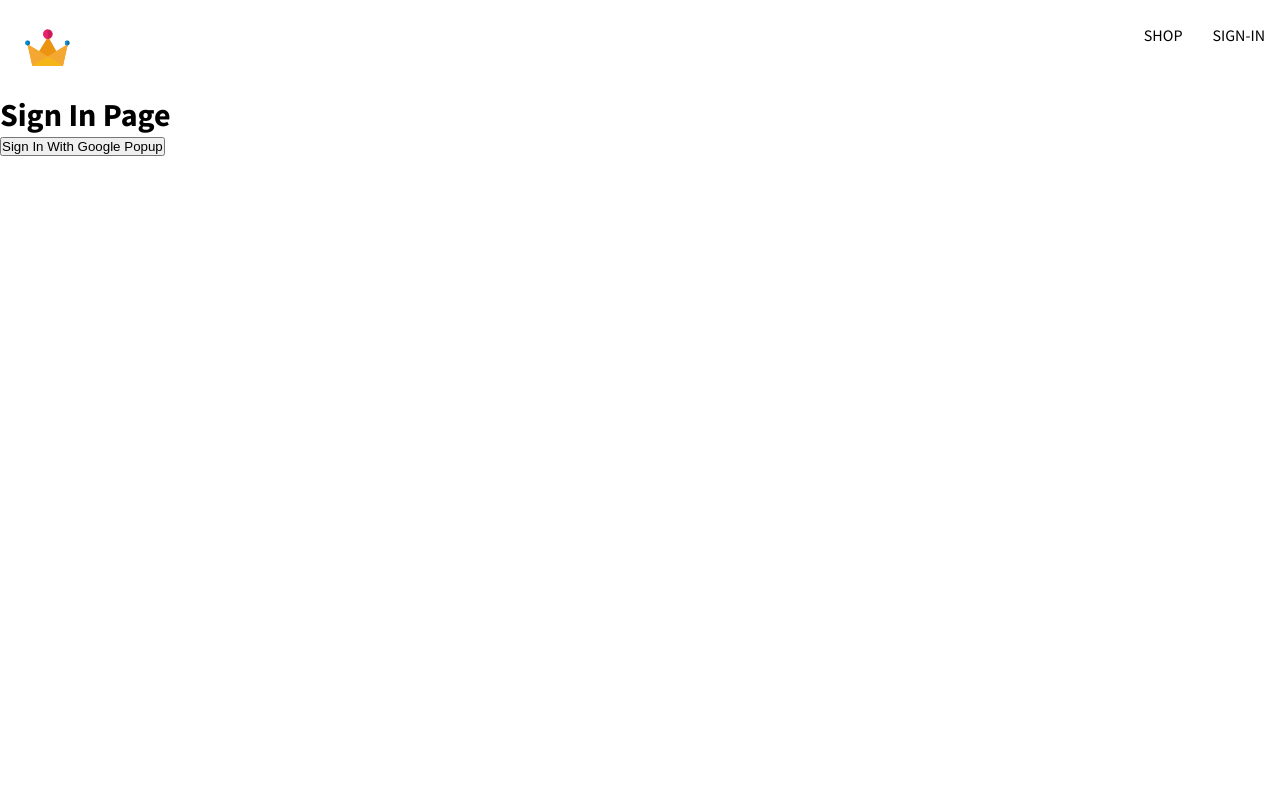
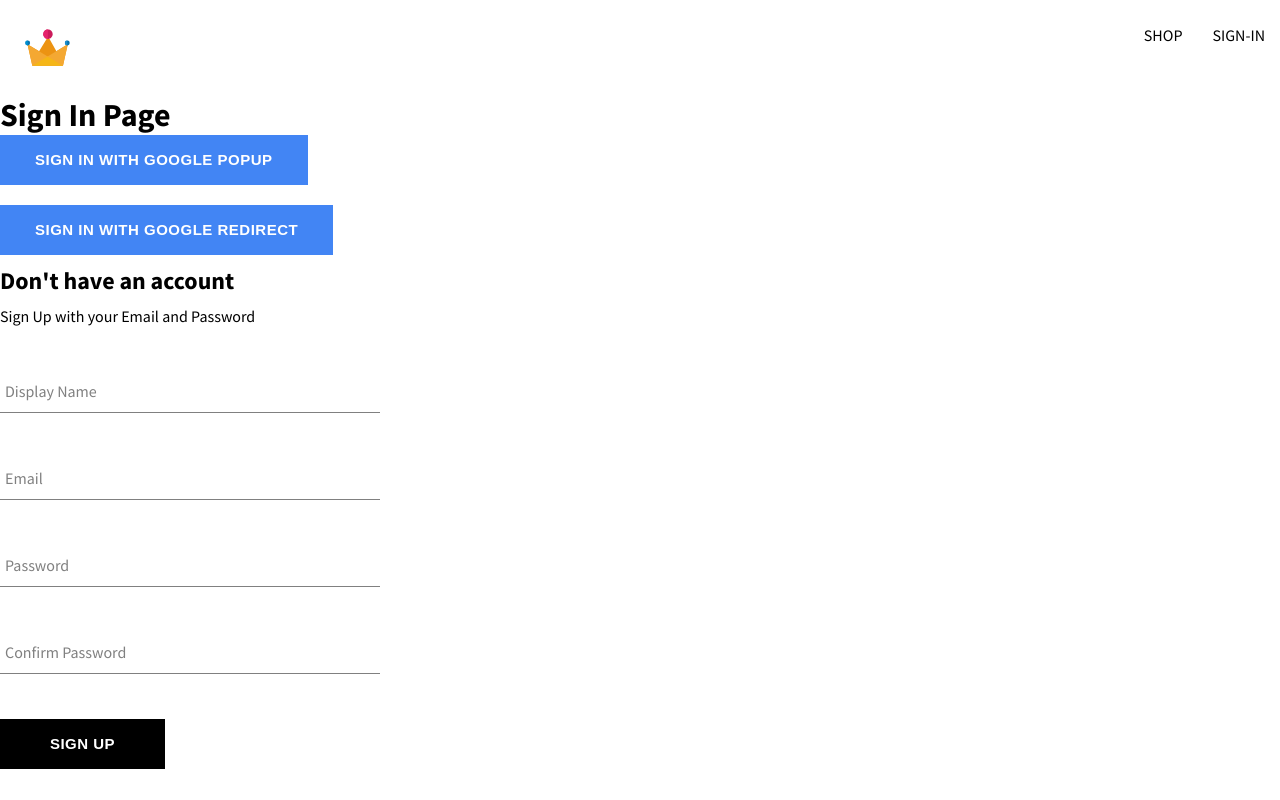
Before and after one commit to siddhartha8916/crown-clothing, a React (Create React App) app: page /sign-in in a window 1280 px wide. Built offline with nearby package versions, Linux system fonts and the light colour scheme.

Commit message:
add sigup component forminput

```diff
--- /dev/null
+++ b/src/components/button/button.component.jsx
@@ -0,0 +1,20 @@
+import React from "react";
+import './button.styles.scss'
+
+const BUTTON_TYPE_CLASSES = {
+  google: "google-sign-in",
+  inverted: "inverted",
+};
+
+const Button = ({ children, buttonType, ...otherProps }) => {
+  return (
+    <button
+      className={`button-container ${BUTTON_TYPE_CLASSES[buttonType]}`}
+      {...otherProps}
+    >
+      {children}
+    </button>
+  );
+};
+
+export default Button;
--- /dev/null
+++ b/src/components/button/button.styles.scss
@@ -0,0 +1,45 @@
+.button-container {
+  min-width: 165px;
+  width: auto;
+  height: 50px;
+  letter-spacing: 0.5px;
+  line-height: 50px;
+  padding: 0 35px 0 35px;
+  font-size: 15px;
+  background-color: black;
+  color: white;
+  text-transform: uppercase;
+  font-weight: bolder;
+  border: none;
+  cursor: pointer;
+  display: flex;
+  justify-content: center;
+
+  &:hover {
+    background-color: white;
+    color: black;
+    border: 1px solid black;
+  }
+
+  &.google-sign-in {
+    background-color: #4285f4;
+    color: white;
+
+    &:hover {
+      background-color: #357ae8;
+      border: none;
+    }
+  }
+
+  &.inverted {
+    background-color: white;
+    color: black;
+    border: 1px solid black;
+
+    &:hover {
+      background-color: black;
+      color: white;
+      border: none;
+    }
+  }
+}
--- /dev/null
+++ b/src/components/form-input/form-input.component.jsx
@@ -0,0 +1,21 @@
+import React from "react";
+import "./form-input.styles.scss";
+
+const FormInput = ({ label, ...otherProps }) => {
+  return (
+    <div className="group">
+      <input className="form-input" {...otherProps} />
+      {label && (
+        <label
+          className={`${
+            otherProps.value.length ? "shrink" : ""
+          } form-input-label`}
+        >
+          {label}
+        </label>
+      )}
+    </div>
+  );
+};
+
+export default FormInput;
--- /dev/null
+++ b/src/components/form-input/form-input.styles.scss
@@ -0,0 +1,54 @@
+$sub-color: grey;
+$main-color: black;
+
+@mixin shrinkLabel {
+  top: -14px;
+  font-size: 12px;
+  color: $main-color;
+}
+
+.group {
+  position: relative;
+  margin: 45px 0;
+
+  .form-input {
+    background: none;
+    background-color: white;
+    color: $sub-color;
+    font-size: 18px;
+    padding: 10px 10px 10px 5px;
+    display: block;
+    width: 100%;
+    border: none;
+    border-radius: 0;
+    border-bottom: 1px solid $sub-color;
+    margin: 25px 0;
+
+    &:focus {
+      outline: none;
+    }
+
+    &:focus ~ .form-input-label {
+      @include shrinkLabel();
+    }
+  }
+
+  input[type="password"] {
+    letter-spacing: 0.3em;
+  }
+
+  .form-input-label {
+    color: $sub-color;
+    font-size: 16px;
+    font-weight: normal;
+    position: absolute;
+    pointer-events: none;
+    left: 5px;
+    top: 10px;
+    transition: 300ms ease all;
+
+    &.shrink {
+      @include shrinkLabel();
+    }
+  }
+}
--- /dev/null
+++ b/src/components/sign-up-form/sign-up-form.component.jsx
@@ -0,0 +1,99 @@
+import React, { useState } from "react";
+import {
+  createAuthUserWithEmailAndPassword,
+  createUserDocumentFromAuth,
+} from "../../utils/firebase/firebase.utils";
+import Button from "../button/button.component";
+import FormInput from "../form-input/form-input.component";
+import "./sign-up-form.styles.scss";
+
+const displayFormFields = {
+  displayName: "",
+  email: "",
+  password: "",
+  confirmPassword: "",
+};
+
+const SignUpForm = () => {
+  const [formFields, setFormFields] = useState(displayFormFields);
+  const { displayName, email, password, confirmPassword } = formFields;
+
+  const handleChange = (event) => {
+    const { name, value } = event.target;
+    setFormFields((prevState) => ({ ...prevState, [name]: value }));
+  };
+
+  const resetFormFields = () => {
+    setFormFields(displayFormFields);
+  };
+
+  const handleSubmit = async (e) => {
+    e.preventDefault();
+    const { displayName, email, password, confirmPassword } = formFields;
+    if (password !== confirmPassword) {
+      alert("Passwords donot match");
+      return;
+    }
+    try {
+      const { user } = await createAuthUserWithEmailAndPassword(
+        email,
+        password
+      );
+      await createUserDocumentFromAuth(user, { displayName: displayName });
+      resetFormFields();
+    } catch (error) {
+      if (error.code === "auth/email-already-in-use") {
+        alert("Email already in use");
+      } else {
+        alert("User creation encountered an error", error.message);
+      }
+    }
+  };
+
+  return (
+    <div className="sign-up-container">
+      <h2>Don't have an account</h2>
+      <span>Sign Up with your Email and Password</span>
+      <form onSubmit={handleSubmit}>
+        <FormInput
+          label="Display Name"
+          type="text"
+          required
+          onChange={handleChange}
+          name="displayName"
+          value={displayName}
+        />
+
+        <FormInput
+          label="Email"
+          type="email"
+          required
+          onChange={handleChange}
+          name="email"
+          value={email}
+        />
+
+        <FormInput
+          label="Password"
+          type="password"
+          required
+          onChange={handleChange}
+          name="password"
+          value={password}
+        />
+
+        <FormInput
+          label="Confirm Password"
+          type="password"
+          required
+          onChange={handleChange}
+          name="confirmPassword"
+          value={confirmPassword}
+        />
+        <Button type="submit">Sign Up</Button>
+      </form>
+    </div>
+  );
+};
+
+export default SignUpForm;
--- /dev/null
+++ b/src/components/sign-up-form/sign-up-form.styles.scss
@@ -0,0 +1,10 @@
+.sign-up-container{
+  display: flex;
+  flex-direction: column;
+  width: 380px;
+
+  h2{
+    margin: 10px 0;
+  }
+
+}
--- a/src/routes/sign-in/sign-in.component.jsx
+++ b/src/routes/sign-in/sign-in.component.jsx
@@ -1,23 +1,41 @@
-import React from "react";
+import React, { useEffect } from "react";
+import { getRedirectResult } from "firebase/auth";
+
 import {
+  auth,
   signInWithGooglePopup,
   createUserDocumentFromAuth,
+  signInWithGoogleRedirect,
 } from "../../utils/firebase/firebase.utils";
+import SignUpForm from "../../components/sign-up-form/sign-up-form.component";
+import Button from "../../components/button/button.component";
 
 const SignIn = () => {
+  useEffect(() => {
+    const getGoogleAuthRedirectResults = async () => {
+      const response = await getRedirectResult(auth);
+      if (response) {
+        await createUserDocumentFromAuth(response.user);
+      }
+    };
+
+    getGoogleAuthRedirectResults();
+  }, []);
+
   const logGoogleUser = async () => {
-    try {
-      const { user } = await signInWithGooglePopup();
-      createUserDocumentFromAuth(user);
-    } catch (error) {
-      console.log(error);
-    }
+    const { user } = await signInWithGooglePopup();
+    await createUserDocumentFromAuth(user);
   };
 
   return (
     <div>
       <h1>Sign In Page</h1>
-      <button onClick={logGoogleUser}>Sign In With Google Popup</button>
+      <Button onClick={logGoogleUser} buttonType='google'>Sign In With Google Popup</Button>
+      <br />
+      <Button onClick={signInWithGoogleRedirect} buttonType='google'>
+        Sign In With Google Redirect
+      </Button>
+      <SignUpForm/>
     </div>
   );
 };
--- a/src/utils/firebase/firebase.utils.js
+++ b/src/utils/firebase/firebase.utils.js
@@ -4,6 +4,7 @@
   GoogleAuthProvider,
   signInWithRedirect,
   signInWithPopup,
+  createUserWithEmailAndPassword,
 } from "firebase/auth";
 
 import { getFirestore, doc, getDoc, setDoc } from "firebase/firestore";
@@ -17,19 +18,24 @@
   appId: "1:57213801169:web:3a2b7a733ecd15b3656bf0",
 };
 
-const firebaseApp = initializeApp(firebaseConfig);
+initializeApp(firebaseConfig);
 
-const provider = new GoogleAuthProvider();
-provider.setCustomParameters({
+const googleProvider = new GoogleAuthProvider();
+googleProvider.setCustomParameters({
   prompt: "select_account",
 });
 
 export const auth = getAuth();
-export const signInWithGooglePopup = () => signInWithPopup(auth, provider);
+export const signInWithGooglePopup = () =>
+  signInWithPopup(auth, googleProvider);
+export const signInWithGoogleRedirect = () =>
+  signInWithRedirect(auth, googleProvider);
 
 export const db = getFirestore();
 
-export const createUserDocumentFromAuth = async (userAuth) => {
+export const createUserDocumentFromAuth = async (userAuth, additionalInformation={}) => {
+  if (!userAuth) return;
+
   const userDocRef = doc(db, "users", userAuth.uid);
   console.log(userDocRef);
 
@@ -44,11 +50,17 @@
         displayName,
         email,
         createdAt,
+        ...additionalInformation
       });
     } catch (error) {
-      console.log('Error Creating the User', error.message);
+      console.log("Error Creating the User", error.message);
     }
   }
 
-  return userDocRef
+  return userDocRef;
 };
+
+export const createAuthUserWithEmailAndPassword = async (email, password) => {
+  if (!email || !password) return;
+  return await createUserWithEmailAndPassword(auth, email, password);
+};
```
